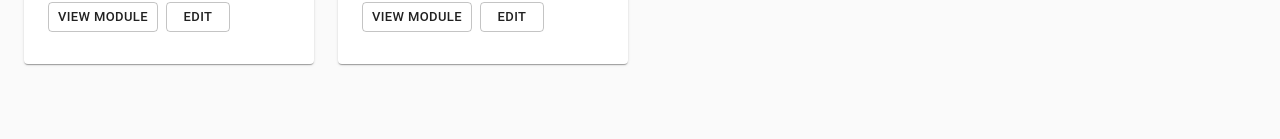
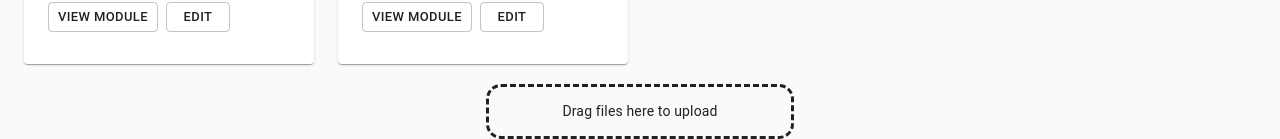
Before and after one commit to nlyra/SystemsEngineeringToolkit, a React (Create React App) app in the folder frontend/toolkit-webapp/: page /Dashboard in a window 1280 px wide. Shown: the part 893-1032 px from the top of the page. Before the commit the page ends 969 px from the top, so only its background shows below. Built offline with nearby package versions, Linux system fonts and the light colour scheme; no server answers.

Commit message:
initial basic UI structure for drag and drop component.

```diff
--- /dev/null
+++ b/frontend/toolkit-webapp/src/components/DragDrop.js
@@ -0,0 +1,50 @@
+import { makeStyles } from '@material-ui/core'
+import React, { useState } from 'react'
+
+// Styling
+const useStyles = makeStyles((theme) => ({
+
+    dragDropContainer:
+    {
+        borderRadius: 15,
+        borderStyle: "dashed",
+        alignItems: 'center',
+        width: "25%",
+        justifySelf: "center"
+    }
+
+}))
+
+export default function DragDrop(props) {
+
+    const classes = useStyles();
+
+    const handleDragEnter = e => {
+        e.preventDefault();
+        e.stopPropagation();
+    };
+    const handleDragLeave = e => {
+        e.preventDefault();
+        e.stopPropagation();
+    };
+      const handleDragOver = e => {
+        e.preventDefault();
+        e.stopPropagation();
+    };
+      const handleDrop = e => {
+        e.preventDefault();
+        e.stopPropagation();
+    };
+
+    return (
+        <div className={classes.dragDropContainer}
+          onDrop={e => handleDrop(e)}
+          onDragOver={e => handleDragOver(e)}
+          onDragEnter={e => handleDragEnter(e)}
+          onDragLeave={e => handleDragLeave(e)}
+        >
+          <p>Drag files here to upload</p>
+        </div>
+      );
+
+}
--- a/frontend/toolkit-webapp/src/pages/Dashboard.js
+++ b/frontend/toolkit-webapp/src/pages/Dashboard.js
@@ -7,6 +7,8 @@ import SearchIcon from '@material-ui/icons/Search'
 import '../css/dashboard.css'
 import '../components/TopNavBar'
 import TopNavBar from '../components/TopNavBar'
+import DragDrop from '../components/DragDrop'
+
 
 const useStyles = makeStyles((theme) => ({
 
@@ -110,6 +112,8 @@ const Dashboard = () => {
                         ))}
                     </Grid>
                 </div>
+                <br/>
+                <DragDrop/>
             </Container>
         </div>
     )
```
